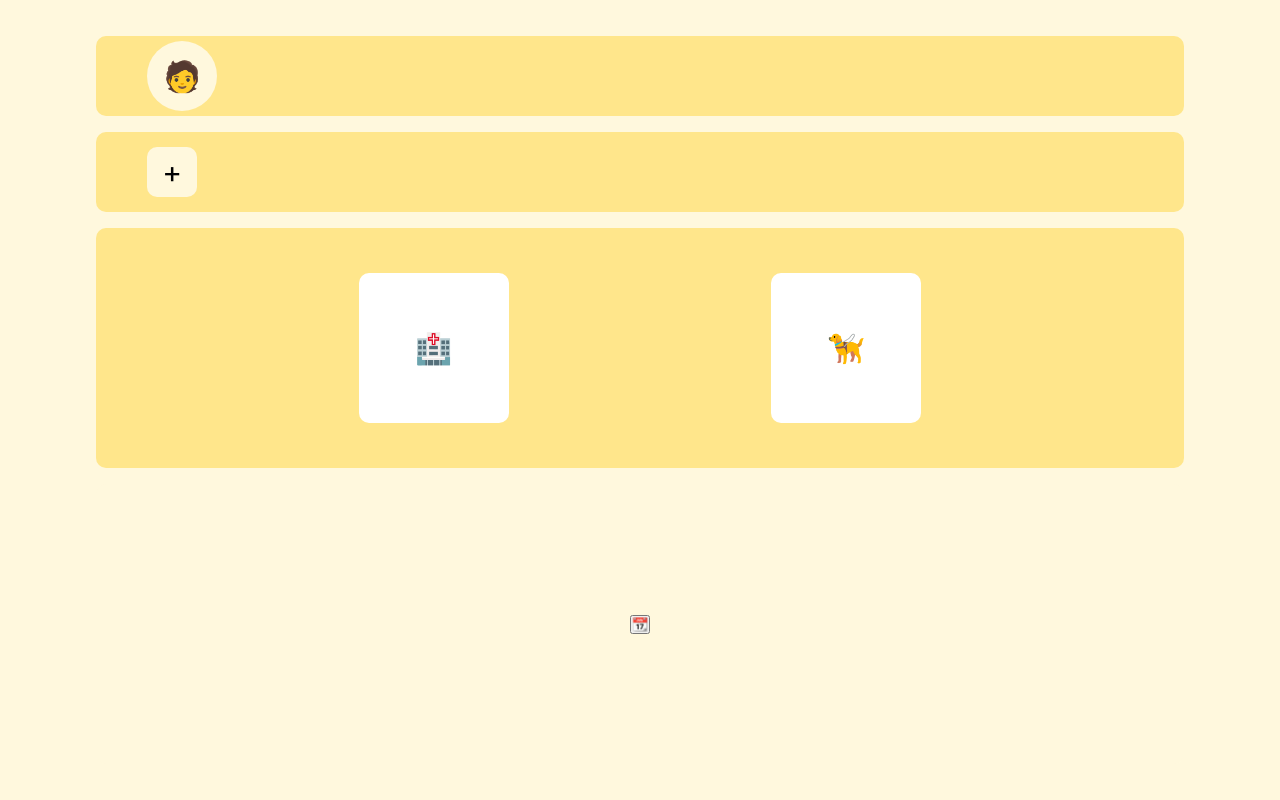
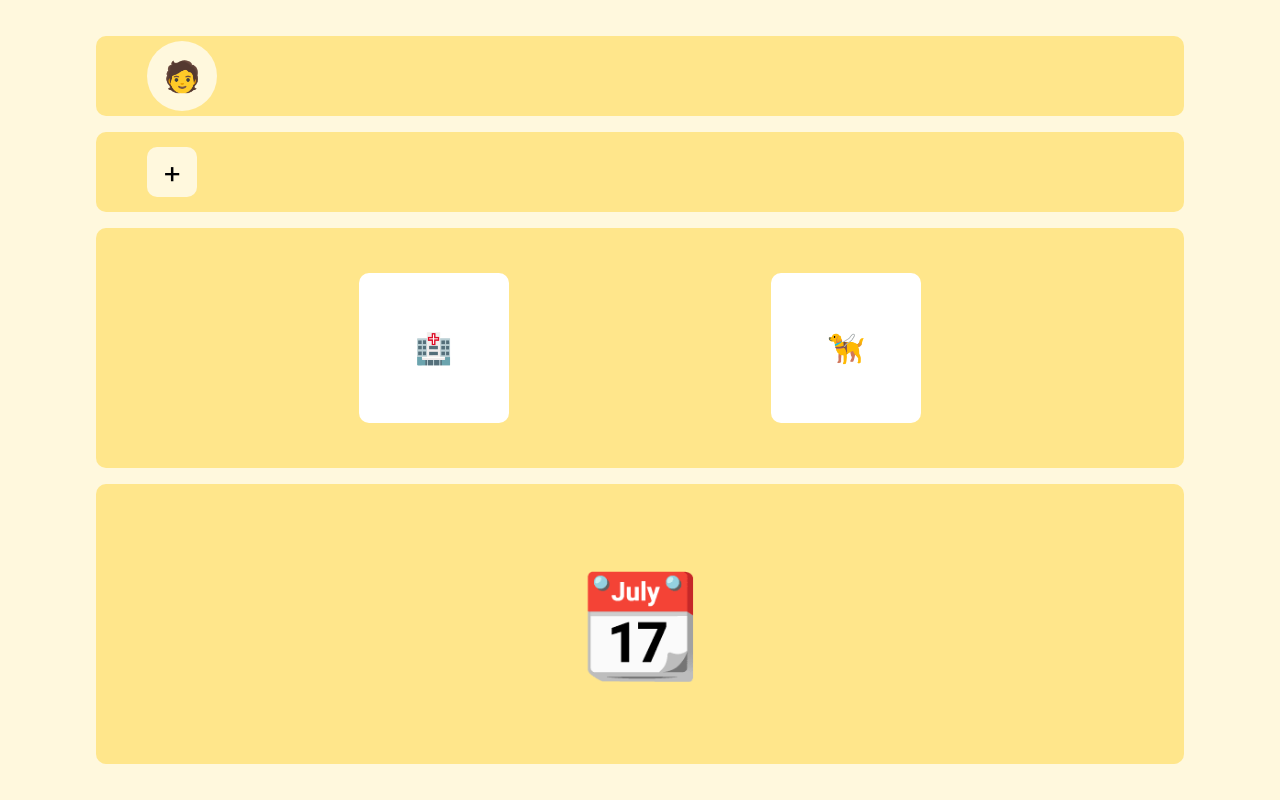
Before and after one commit to Yusmin97/petCheckApp, a React (Create React App) app: page /main in a window 1280 px wide. Built offline with nearby package versions, Linux system fonts and the light colour scheme.

Commit message:
🎨 Design: 메인 페이지에 있는 기존 캘린더 컴포넌트를 제거 후 버튼 추가를 하여 크기 조정

```diff
--- a/src/page/calender/Calendar.css
+++ b/src/page/calender/Calendar.css
@@ -2,16 +2,6 @@
   background-color: rgba(255, 247.52001017332077, 221.00000202655792, 1);
   width: 100%;
   height: 100%;
-  display: flex;
-  justify-content: center;
-  align-items: center;
-  flex-direction: column;
-}
-
-.mainCalendar {
-  background-color: rgba(255, 247.52001017332077, 221.00000202655792, 1);
-  width: 85vw;
-  height: 35vh;
   display: flex;
   justify-content: center;
   align-items: center;
--- a/src/page/main/Main.css
+++ b/src/page/main/Main.css
@@ -122,6 +122,16 @@
   background: transparent;
   border: none;
 }
+.calendarBtn {
+  width: 75vw;
+  height: 25vh;
+  font-family: Inter;
+  text-align: center;
+  font-size: 100px;
+  background: transparent;
+  border: none;
+}
+
 .userProfile {
   display: flex;
   align-items: center;
```
